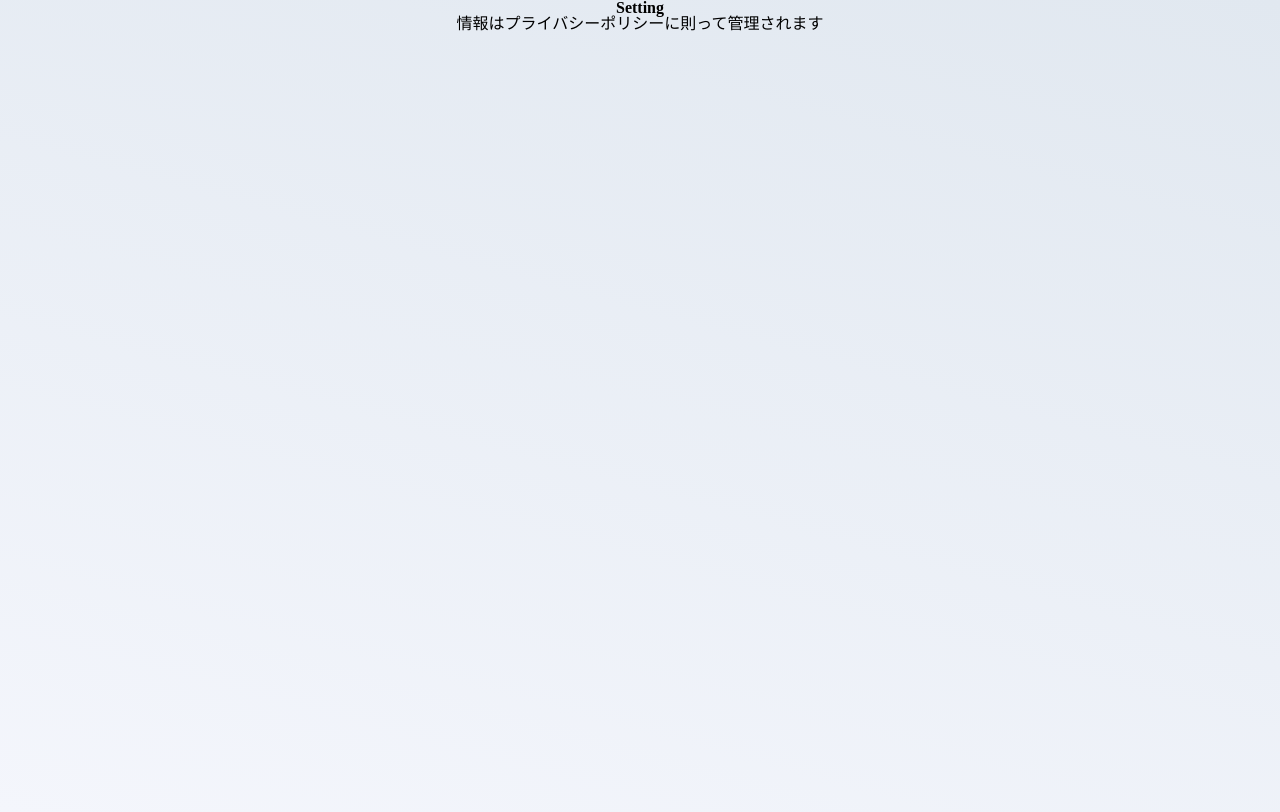
After one commit to Yuya-bakuretsu/DisPlay, a Django app: template task/templates/task/initial.html in a window 1280 px wide. The commit adds this page. Run offline with Django 3.2, Linux system fonts and the light colour scheme; the template is opened without the code that fills it, so the values that code supplies are empty.

Commit message:
v-3 initial.htmlの構造実装、top_menu.cssの追加、top_menu.html微修正、画像ファイル追加

```diff
--- a/task/static/css/style.css
+++ b/task/static/css/style.css
@@ -2,6 +2,16 @@
 body{
   background:linear-gradient(15deg, #F4F6FC, #E1E8F0);
   text-align: center;
+  background-repeat: no-repeat;
+  height: 812px;
+  width: 375px;
+  margin: 0 auto 0 auto;
+}
+h1{
+  font-family: 'Roboto', sans-serif;
+  font-weight: 300;
+  font-size: 20px;
+  letter-spacing: 0.2em;
 }
 .Landscape_button{
   color: #A0A0A0;
--- /dev/null
+++ b/task/templates/task/initial.html
@@ -0,0 +1,19 @@
+<!DOCTYPE html>
+<html lang="ja">
+
+<head>
+  <meta charset="UTF-8">
+  <meta name="viewport" content="width=device-width, initial-scale=1.0">
+  <link rel="stylesheet" href="../../static/css/reset.css">
+  <link rel="stylesheet" href="../../static/css/style.css">
+  <title>Setting</title>
+</head>
+
+<body>
+  <h2>Setting</h2>
+  <p>情報はプライバシーポリシーに則って管理されます</p>
+  <div class="cutom_edit">
+  </div>
+</body>
+
+</html>
```
Also changed, not shown: task/static/css/top_menu.css (added, +17 -0 lines), task/templates/task/top_menu.html (+13 -4 lines), task/static/image/Circle.svg (added), task/static/image/Gear.svg (added), task/static/image/Trashcan.svg (added).
